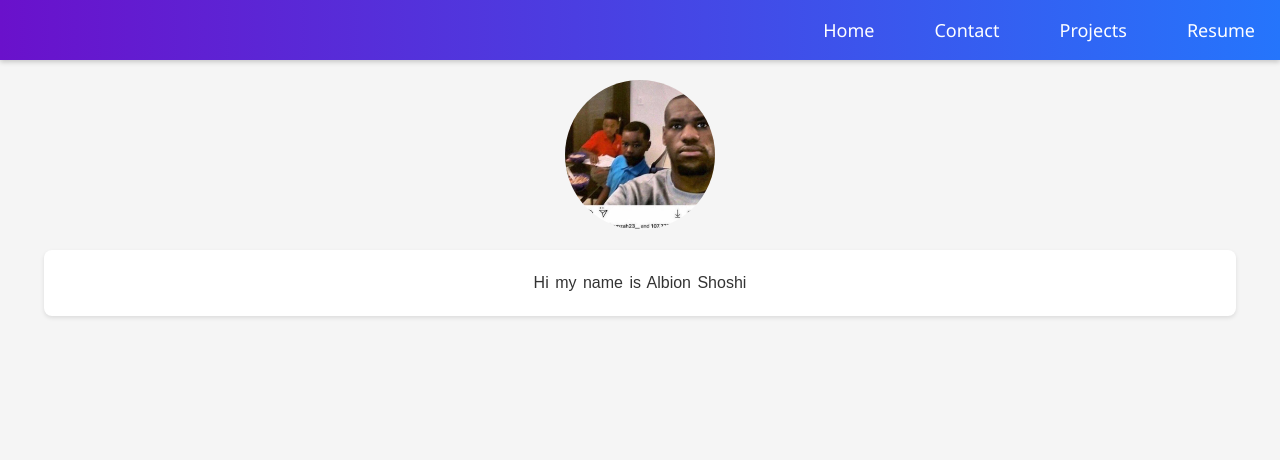
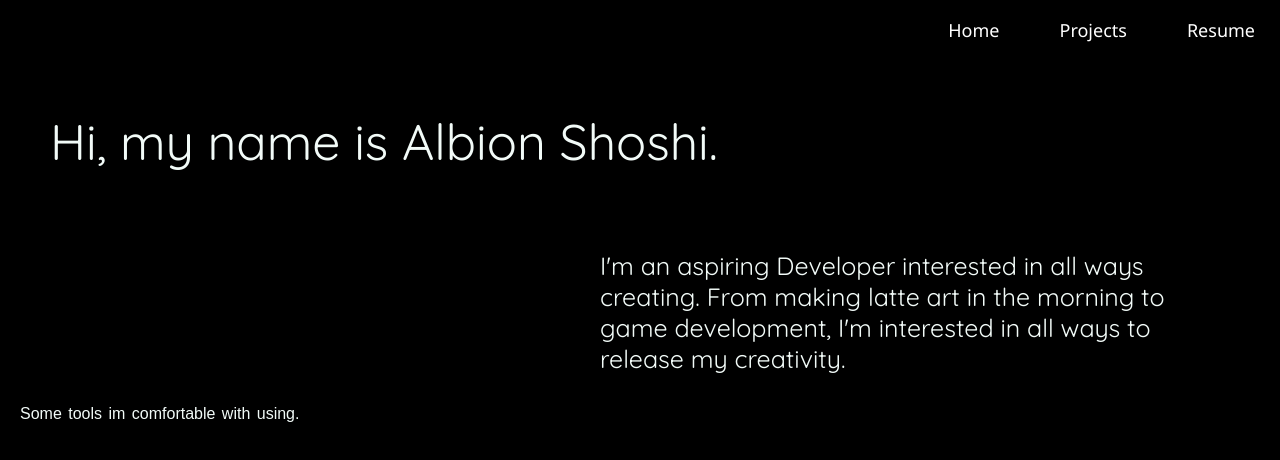
Before and after one commit to albionshoshi/albionshoshi.github.io, a React (Create React App) app: page / in a window 1280 px wide. Shown: the top 460 px of the page. Built offline with nearby package versions, Linux system fonts and the light colour scheme.

Commit message:
new stuff

```diff
--- a/src/Components/Home/Home.css
+++ b/src/Components/Home/Home.css
@@ -1,49 +1,54 @@
+@import url('https://fonts.googleapis.com/css2?family=Quicksand:wght@300..700&display=swap');
+
 body, html {
     margin: 0;
     padding: 0;
     font-family: 'Segoe UI', Tahoma, Geneva, Verdana, sans-serif;
-    background-color: #f5f5f5;
-    color: #333;
+    background-color: black;
+    color: #f2fbf8;
 }
 
-.tit {
-    margin: 20px 30px 10px;
-    color: var(--main_b);
-    font-family: 'Montserrat', sans-serif;
-    font-size: calc(1.5rem + 1vw);
-}
 
 .description {
     display: flex;
-    flex-direction: row;
-    align-items: center;
+    flex-direction: column;
     justify-content: center;
     max-width: 90%;
     margin: 20px auto;
     padding: 20px;
-    background: #ffffff;
-    box-shadow: 0 2px 4px rgba(0,0,0,0.1);
     border-radius: 8px;
 }
 
-.pfp {
-    border-radius: 50%;
-    margin-right: 20px;
-    width: 150px;
-    height: 150px;
-    object-fit: cover;
-    display: flex;
-    margin-left: auto;
-    margin-right: auto;
-    margin-top: 20px;
-}
-
-.home_desc {
+.home_tools {
     font-family: 'Montserrat', sans-serif;
     font-size: 1rem;
     line-height: 1.6;
     word-spacing: 2px;
     margin: 0 20px;
+}
+
+.home_about{
+    font-family: "Quicksand";
+    font-size: 50px;
+    margin-left: 50px;
+}
+
+.home_aboutMe{
+    font-family: "Quicksand";
+    font-size: 25px;
+}
+
+.home_about_blur{
+    /*background: rgba(255, 255, 255, 0.15);*/
+    /*box-shadow: 0 8px 32px 0 rgba(31, 38, 135, 0.37);*/
+    backdrop-filter: blur(4px);
+    -webkit-backdrop-filter: blur(4px);
+    border-radius: 20px;
+
+    margin-left: auto;
+    margin-right: 70px;
+    width: 600px;
+    padding: 2px 10px 2px 10px;
 }
 
 @media (max-width: 768px) {
--- a/src/Components/Home/Home.js
+++ b/src/Components/Home/Home.js
@@ -1,48 +1,23 @@
 import React, { useState, useEffect, useRef } from 'react';
 import './Home.css';
-
-function useInterval(callback, delay) {
-    const savedCallback = useRef();
-
-    // Remember the latest callback.
-    useEffect(() => {
-        savedCallback.current = callback;
-    }, [callback]);
-
-    // Set up the interval.
-    useEffect(() => {
-        let id = setInterval(() => {
-            savedCallback.current();
-        }, delay);
-        return () => clearInterval(id);
-    }, [delay]);
-}
-
 function Home() {
-    const fullText = "Hi my name is Albion Shoshi";
-    const [text, setText] = useState("");
-
-    useEffect(() => {
-        let index = -1;
-        const interval = setInterval(() => {
-            index++;
-            setText(txt => txt.concat(fullText.charAt(index)));
-            if (text.length === fullText.length) return;
-        }, 100);
-
-        return () => {
-            clearInterval(interval);
-        };
-    }, []);
-
     return (
         <div className="homeBod">
-            <div>
-                <img className="pfp" src="/goat.jpg" alt="Profile"/>
-                <div className="description">
-                    <p className="home_desc">{text}</p>
-                </div>
+            <p className="home_about">
+                Hi, my name is Albion Shoshi.
+            </p>
+
+            <div className="home_about_blur">
+                <p className="home_aboutMe">
+                    I'm an aspiring Developer interested in all ways creating. From making latte
+                    art in the morning to game development, I'm interested in all ways to release
+                    my creativity.
+                </p>
             </div>
+
+            <p className="home_tools">
+                Some tools im comfortable with using.
+            </p>
         </div>
     );
 }
--- a/src/Components/Nav/Nav.css
+++ b/src/Components/Nav/Nav.css
@@ -10,7 +10,6 @@ nav {
     position: relative;
     height: 60px;
     width: 100%;
-    background: linear-gradient(to right, #6a11cb 0%, #2575fc 100%);
     box-shadow: 0 2px 5px rgba(0,0,0,0.2);
 }
 
@@ -34,7 +33,7 @@ li {
 }
 
 .link:hover, .link:focus {
-    color: #a8eb12;
+    color: #ab94f6;
 }
 
 .container {
--- a/src/Components/Nav/Nav.js
+++ b/src/Components/Nav/Nav.js
@@ -11,11 +11,6 @@ const Nav = () =>{
                         <li>
                             <NavLink className= "link" to= "/">
                                 Home
-                            </NavLink>
-                        </li>
-                        <li>
-                            <NavLink className= "link" to= "/contact">
-                                Contact
                             </NavLink>
                         </li>
                         <li>
```
Also changed, not shown: 1 other file (tests, documents, lock files or other folders).
